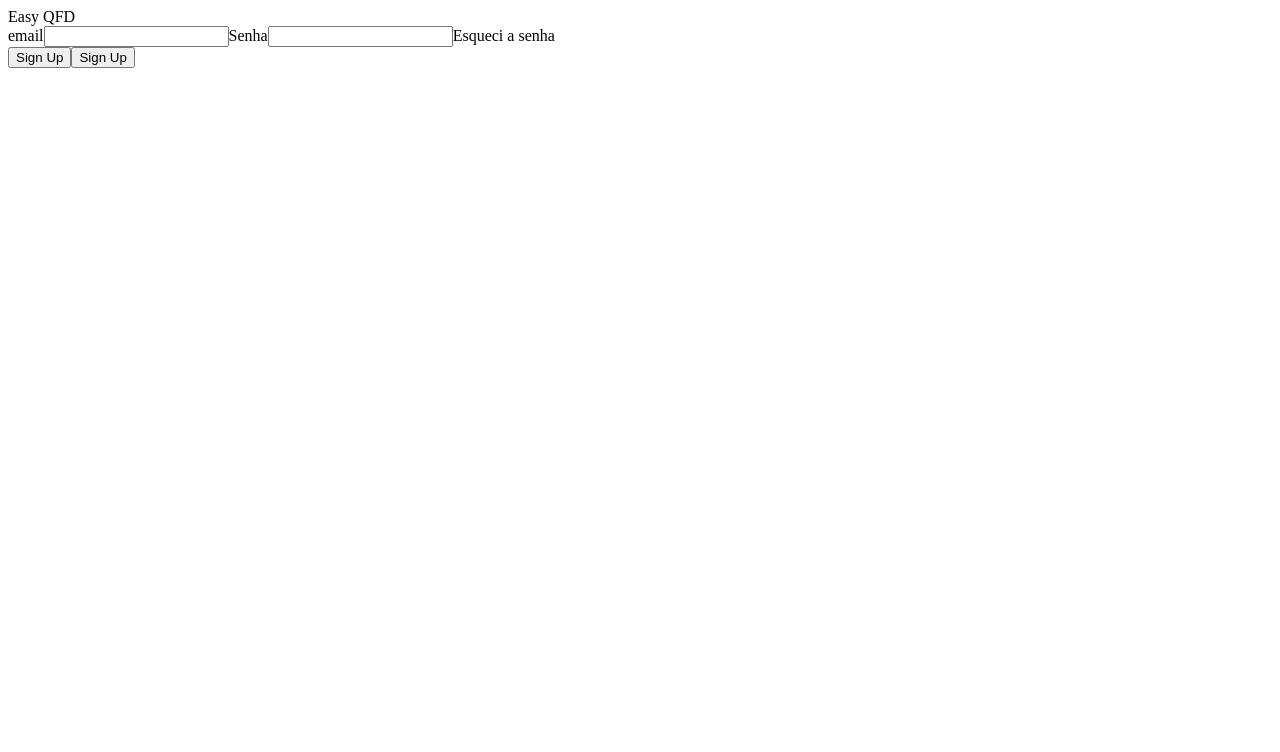
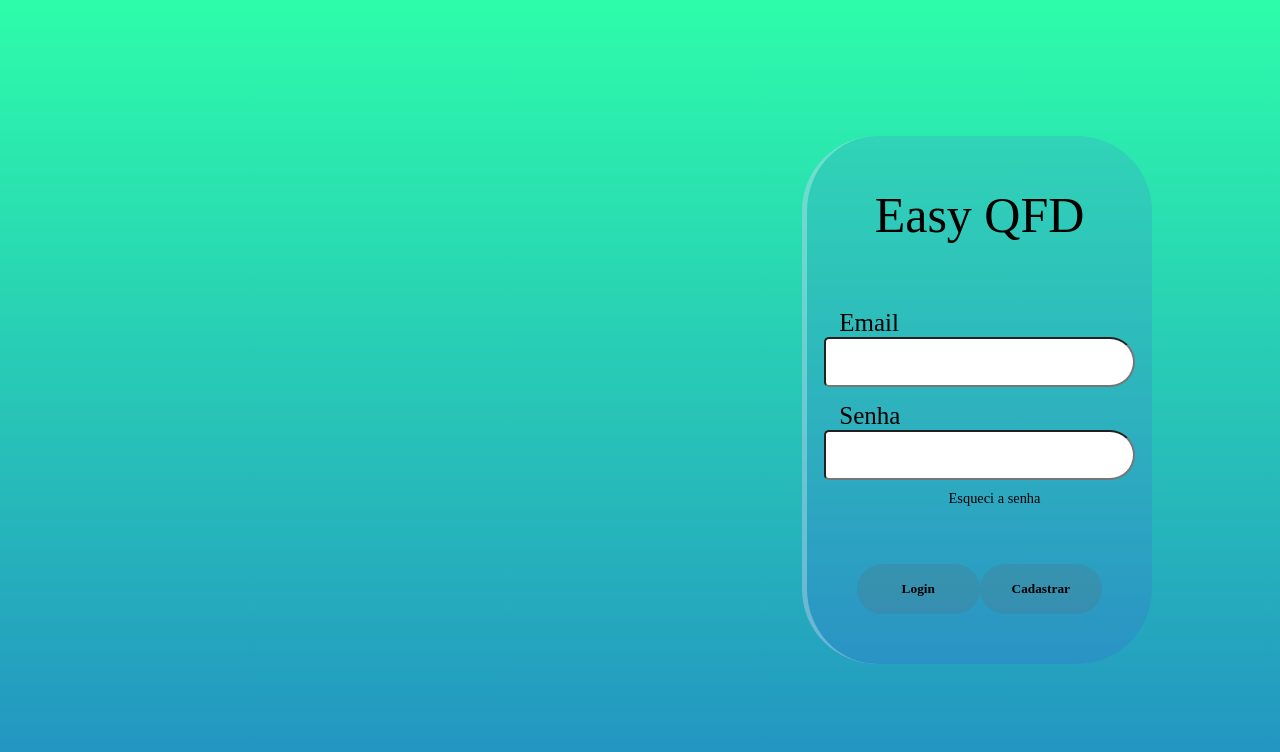
Before and after one commit to DevIsraelSantos/EasyQFD_front, a React (Vite) app: page / in a window 1280 px wide. Shown: the top 752 px of the page. Built offline with nearby package versions, Linux system fonts and the light colour scheme.

Commit message:
Style login e Rst

```diff
--- a/src/Routes.tsx
+++ b/src/Routes.tsx
@@ -1,4 +1,5 @@
 import { BrowserRouter, Routes, Route } from 'react-router-dom'
+import { PageAuthRst } from './pages/PageAuthRst'
 import {PageLogin} from './pages/PageLogin'
 
 export function App() {
@@ -6,6 +7,9 @@ export function App() {
     <BrowserRouter>
       <Routes>
         <Route path='/' element={<PageLogin/>}></Route>
+        <Route path='/auth/in' element={<PageLogin/>}></Route>
+        <Route path='/auth/Up' element={<PageLogin/>}></Route>
+        <Route path='/auth/rst' element={<PageAuthRst/>}></Route>
       </Routes>
     </BrowserRouter>
   )
--- a/src/main.tsx
+++ b/src/main.tsx
@@ -1,6 +1,7 @@
 import React from 'react'
 import ReactDOM from 'react-dom/client'
 import {App} from './Routes'
+import './styles/global.css'
 
 ReactDOM.createRoot(document.getElementById('root')!).render(
   <React.StrictMode>
--- /dev/null
+++ b/src/pages/PageAuthRst.tsx
@@ -0,0 +1,44 @@
+import { useNavigate } from "react-router-dom";
+
+export function PageAuthRst() {
+
+    //States
+
+    //Navegações
+    let navigate = useNavigate()
+    const runRota = (rota: string) => {
+        const route = `/${rota}`;
+        navigate(route)
+
+    }
+    const runHome = () => {
+        runRota('')
+    }
+
+    //Eventos
+    const btnCancelar = () => {
+        runHome()
+    }
+    const btnEnviar = () => {
+        alert('Enviado link de acesso para o email')
+        runHome()
+    }
+
+    return (
+        <div id="login_page" >
+            <div id="login_container" className="auth">
+                <div id="login_title">
+                    <label>Recuperar Senha</label>
+                </div>
+                <div id="login_input">
+                    <label id='login_label_email' className='labelLogin auth' >Email</label>
+                    <input id='login_email' type="text" className='txtLogin auth' />
+                </div>
+                <div id="login_button">
+                    <button id='login_btn_Cancelar' className='btnLogin' onClick={btnCancelar}>Cancelar</button>
+                    <button id='login_btn_Enviar' className='btnLogin' onClick={btnEnviar}>Enviar</button>
+                </div>
+            </div>
+        </div>
+    )
+}
--- a/src/pages/PageLogin.tsx
+++ b/src/pages/PageLogin.tsx
@@ -1,23 +1,27 @@
 import { useNavigate } from "react-router-dom";
 
-export function  PageLogin(){
+export function PageLogin() {
+    //States
 
+
+    //Navegações
     let navigate = useNavigate()
 
-    const runRota = (rota:string) => {
+    const runRota = (rota: string) => {
 
-      const route = `/${rota}`;
-      navigate(route)
+        const route = `/${rota}`;
+        navigate(route)
 
     }
 
-    const runSignIn = () => {
+    //Eventos
+    const btnSignIn = () => {
         runRota('auth/in')
     }
-    const runSignUp = () => {
+    const btnSignUp = () => {
         runRota('auth/Up')
     }
-    const runRst = () => {
+    const btnRst = () => {
         runRota('auth/rst')
     }
 
@@ -25,22 +29,24 @@ export function  PageLogin(){
     return (
         <div id="login_page">
             <div id="login_image">
-
+                <div>
+                    {/* Logo da ferramenta */}
+                </div>
             </div>
             <div id="login_container">
                 <div id="login_title">
                     <label>Easy QFD</label>
                 </div>
                 <div id="login_input">
-                    <label>email</label>
-                    <input type="text"/>
-                    <label >Senha</label>
-                    <input type="passworld" />
-                    <a onClick={runRst}>Esqueci a senha</a>
+                    <label id='login_label_email' className='labelLogin' >Email</label>
+                    <input id='login_email' type="text" className='txtLogin' />
+                    <label id='login_label_senha' className='labelLogin' >Senha</label>
+                    <input type="password" id="login_senha" className='txtLogin' />
+                    <a id='login_rst' onClick={btnRst}>Esqueci a senha</a>
                 </div>
                 <div id="login_button">
-                    <button id='login_btn_signup' onClick={runSignUp}>Sign Up</button>
-                    <button id='login_btn_signin' onClick={runSignIn}>Sign Up</button>
+                    <button id='login_btn_signin' className='btnLogin' onClick={btnSignIn}>Login</button>
+                    <button id='login_btn_signup' className='btnLogin' onClick={btnSignUp}>Cadastrar</button>
                 </div>
             </div>
         </div>
--- /dev/null
+++ b/src/styles/global.css
@@ -0,0 +1,163 @@
+* {
+    padding: 0;
+    margin: 0;
+    box-sizing: border-box;
+    font-family: cursive, 'Times New Roman', Times, serif, monospace;
+}
+
+/*---------------------------*/
+/*          Login            */
+
+#login_page {
+    height: 100vh;
+    width: 100vv;
+    display: flex;
+    flex-direction: row;
+    justify-content: space-between;
+
+    background: rgb(34,143,195);
+    background: linear-gradient(0deg, rgba(34,143,195,1) 0%, rgba(45,253,170,1) 100%);
+
+}
+
+#login_image {
+    width: 100%;
+    height: 100%;
+    max-width: 100vh;
+    min-width: 500px;
+    min-height: 500px;
+
+}
+
+
+
+#login_container {
+    width: 35%;
+    min-width: 350px;
+    max-width: 500px;
+    /* height: 100%; */
+    max-height: 650px;
+
+    margin: auto 10%;
+
+    display: flex;
+    flex-direction: column;
+    justify-content: space-around;
+
+    border-radius: 75px;
+    background-color: rgba(100, 25, 255, 0.1);
+    border-left: 5px solid rgba(255, 255, 255, 0.3);
+}
+
+#login_container.auth {
+    margin: auto;
+}
+
+
+/* Titulo */
+#login_title{
+    margin: 50px;
+    font-size: 50px;
+    display: flex;
+    justify-content: center;
+    text-align: center;
+}
+
+#login_input{
+    width: 100%;
+    height: 100%;
+    display: flex;
+    flex-direction: column;
+    align-items: center;
+    justify-content: flex-start;
+    padding: 0 5%;
+
+    font-size: 25px;
+}
+
+
+.labelLogin{
+    margin-top: 15px;
+    margin-left: 30px;
+    width: 100%;
+}
+.labelLogin.auth{
+    text-align: center;
+    margin: 0;
+}
+
+.txtLogin{
+    width: 100%;
+    height: 50px;
+    padding-left: 30px;
+    font-size: 1rem;
+    border-radius: 10px 50px 50px 10px;
+}
+
+
+.txtLogin.auth{
+    width: 100%;
+    height: 50px;
+    padding-left: 15px;
+    padding-right: 15px;
+    font-size: 1rem;
+    border-radius: 10px;
+}
+
+#login_rst{
+    padding: 5px 13px 7px 13px;
+    margin-left: 30px;
+    margin-top: 5px;
+    font-size: 0.9rem;
+    border: none;
+    border-radius: 10px;
+}
+
+#login_rst:hover{
+    padding: 2px 10px 4px 10px;
+    font-weight: bolder;
+    background-color: rgba(100,100,100,0.2);
+    border: 3px solid rgba(100,100,100,0.2);
+}
+
+#login_button{
+
+    margin: 50px;
+    display: flex;
+    flex-direction: row;
+    justify-content: space-around;
+    align-items: center;
+
+}
+
+.btnLogin{
+    font-weight: bolder;
+    height: 50px;
+    width: 150px;
+    color: black;
+    border:none;
+    border-radius: 25px;
+    background-color: rgba(100,100,100,0.2);
+
+}
+
+.btnLogin:hover{
+
+    color: blue;
+    background-color: rgba(255, 255, 255, 0.5);
+}
+
+/*---------------------------*/
+/*                           */
+
+/*---------------------------*/
+/*                           */
+
+/*---------------------------*/
+/*                           */
+
+/*---------------------------*/
+/*                           */
+
+/*---------------------------*/
+/*                           */
```
